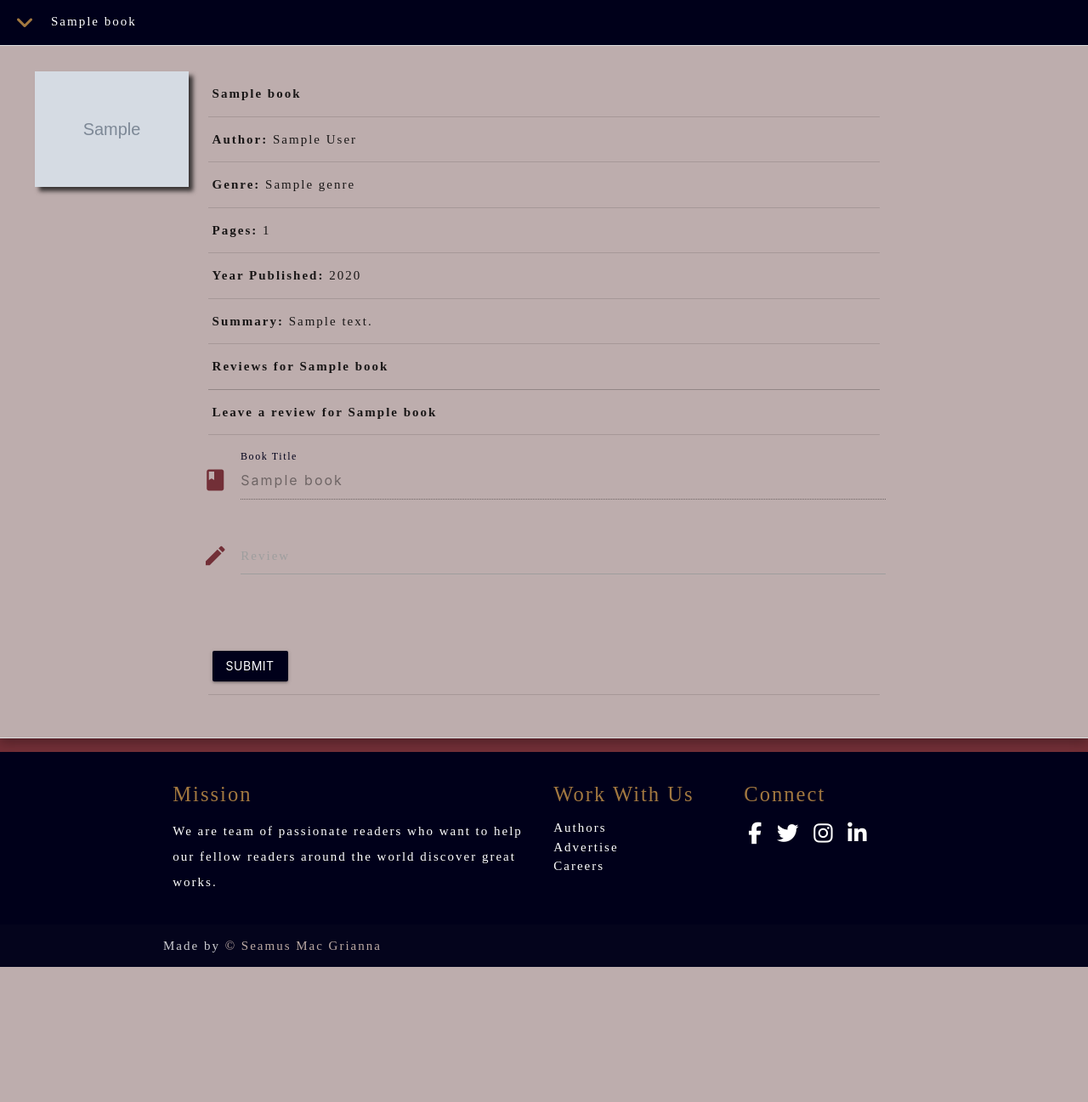
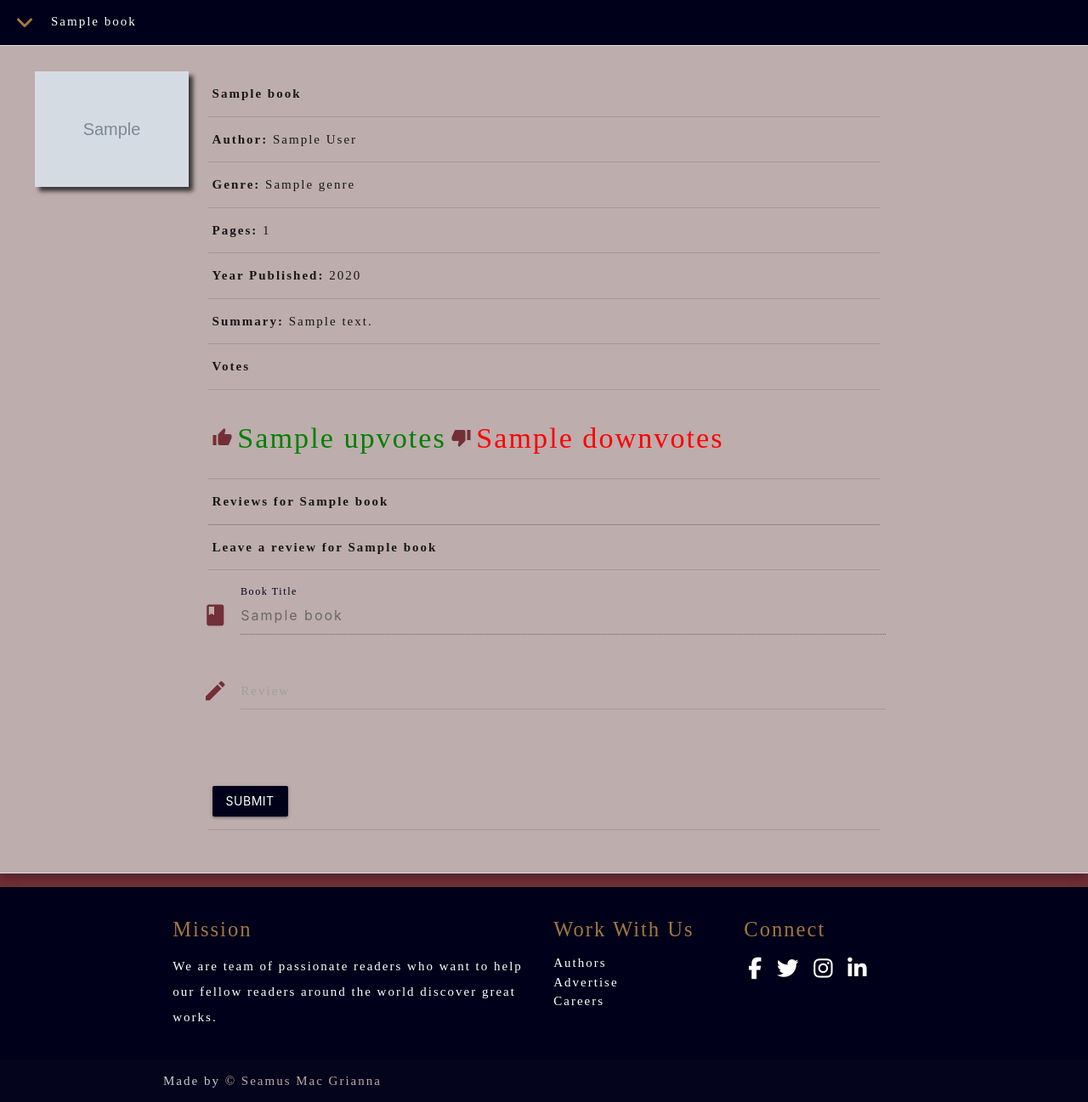
Before and after one commit to seamusmacg/readreview, a Flask app: page /catalogue in a window 1280 px wide, after a click that opens the changed part. Shown: the part 239-1536 px from the top of the page at 85% size. Before the commit the page ends 1377 px from the top, so only its background shows below. Run offline with Flask 2, Linux system fonts and the light colour scheme; grey boxes marked "Sample" are stand-in pictures; a database or web service that is not in the repository returns one stand-in record (values such as "Sample title"); some libraries are stand-ins or nearby versions; some web fonts are replaced.

Commit message:
Add thumbs icons

```diff
--- a/templates/catalogue.html
+++ b/templates/catalogue.html
@@ -40,6 +40,19 @@
                   </tr>
                   <tr>
                     <td><strong style="font-weight: bold;">Summary:</strong> {{ book.summary }}</td>
+                  </tr>
+                  <thead>
+                    <tr>
+                      <th>Votes</th>
+                    </tr>
+                  </thead>
+                  <tr>
+                    <td>
+                      <span><i class="material-icons prefix">thumb_up</i></span>
+                      <span><h4 style="display: inline-block; color: green;">{{ book.upvotes }}</h4></span>
+                      <span><i class="material-icons prefix">thumb_down</i></span>
+                      <span><h4 style="display: inline-block; color: red">{{ book.downvotes }}</h4></span>
+                    </td>
                   </tr>
 
                   <thead>
```
